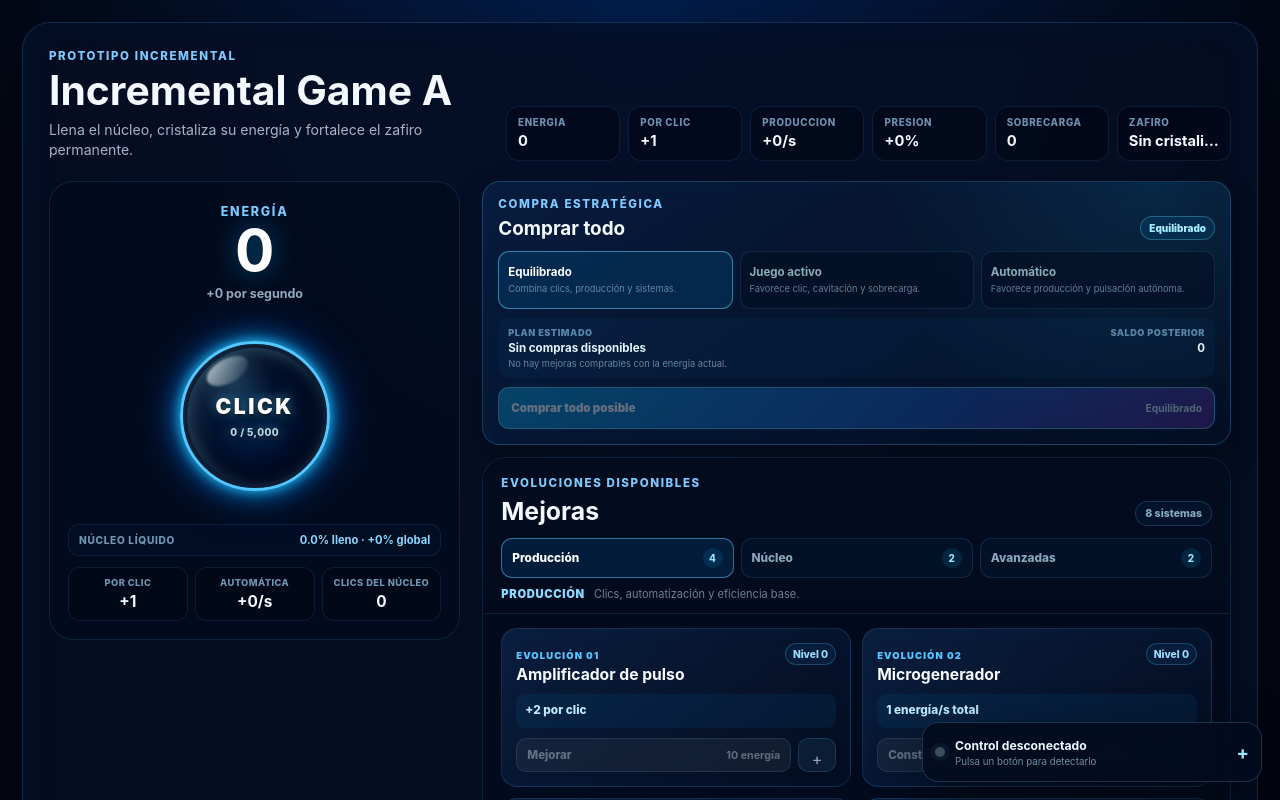
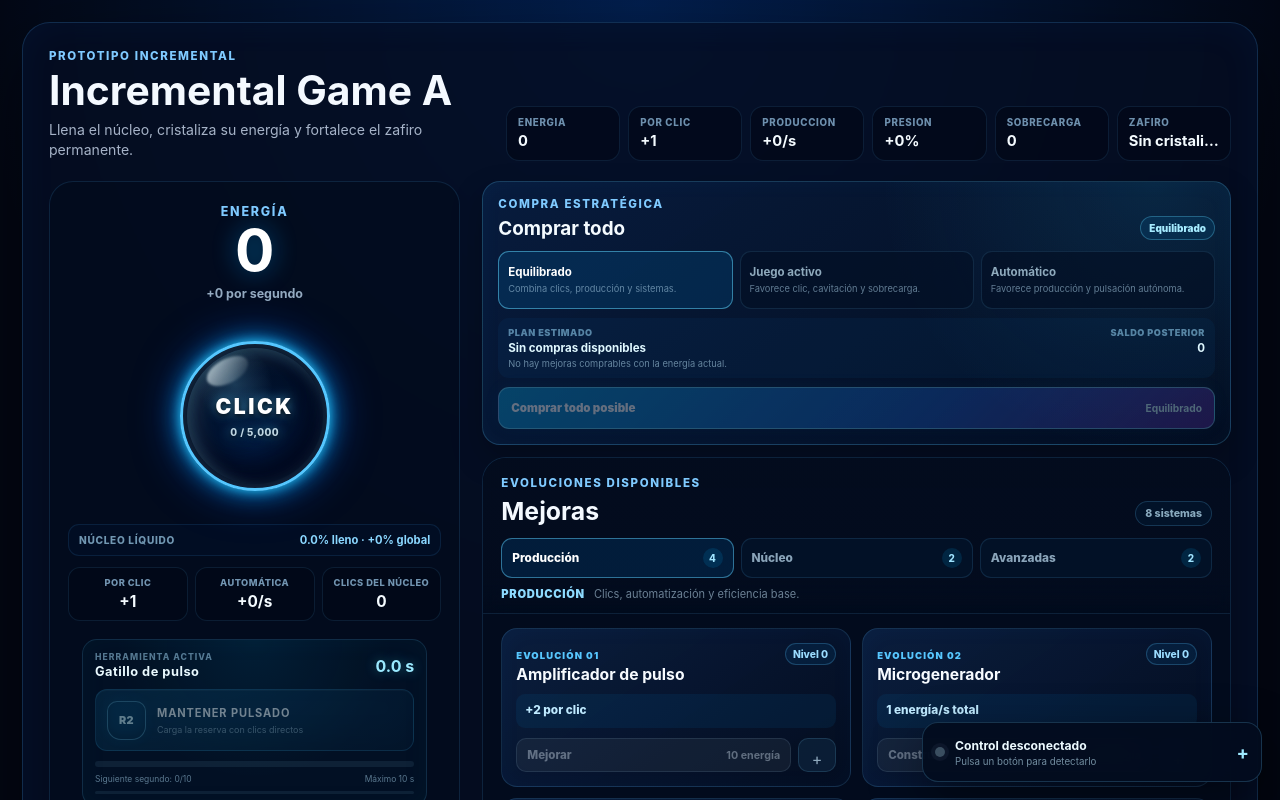
Before and after one commit to xArtXtrAx/incremental-game-A, a React (Vite) app: page / in a window 1280 px wide. Shown: the top 800 px of the page. Built offline with nearby package versions, Linux system fonts and the light colour scheme.

Commit message:
Montar Gatillo de pulso

```diff
--- a/src/main.tsx
+++ b/src/main.tsx
@@ -4,6 +4,7 @@ import './index.css'
 import App from './App.tsx'
 import { GamepadController } from './GamepadController'
 import { GamepadEventHaptics } from './GamepadEventHaptics'
+import { PulseTriggerSystem } from './PulseTriggerSystem'
 
 const editableSelector =
   'input, textarea, [contenteditable="true"], [data-allow-selection="true"]'
@@ -21,6 +22,7 @@ document.addEventListener('selectstart', (event) => {
 createRoot(document.getElementById('root')!).render(
   <StrictMode>
     <App />
+    <PulseTriggerSystem />
     <GamepadController />
     <GamepadEventHaptics />
   </StrictMode>,
```
